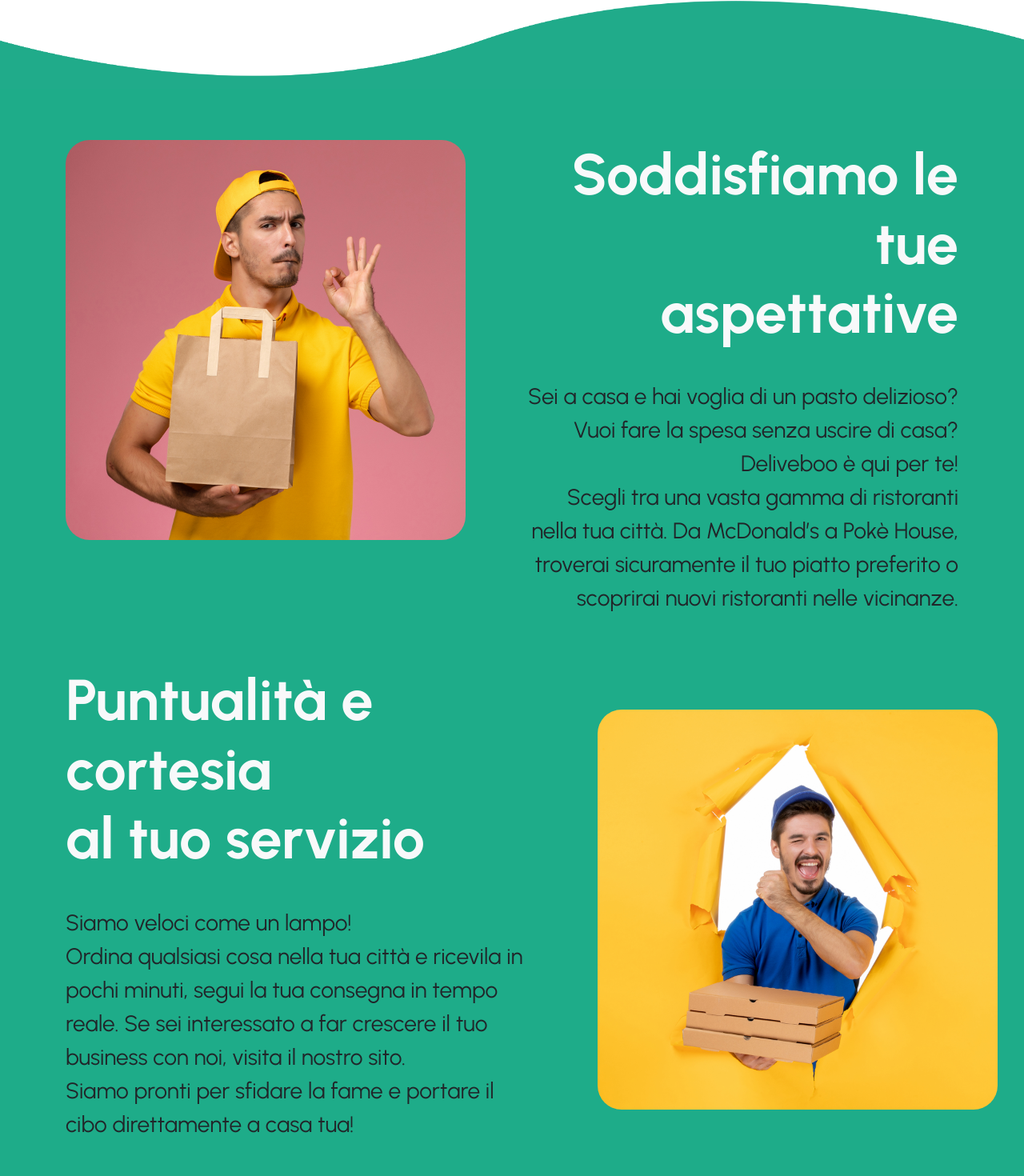
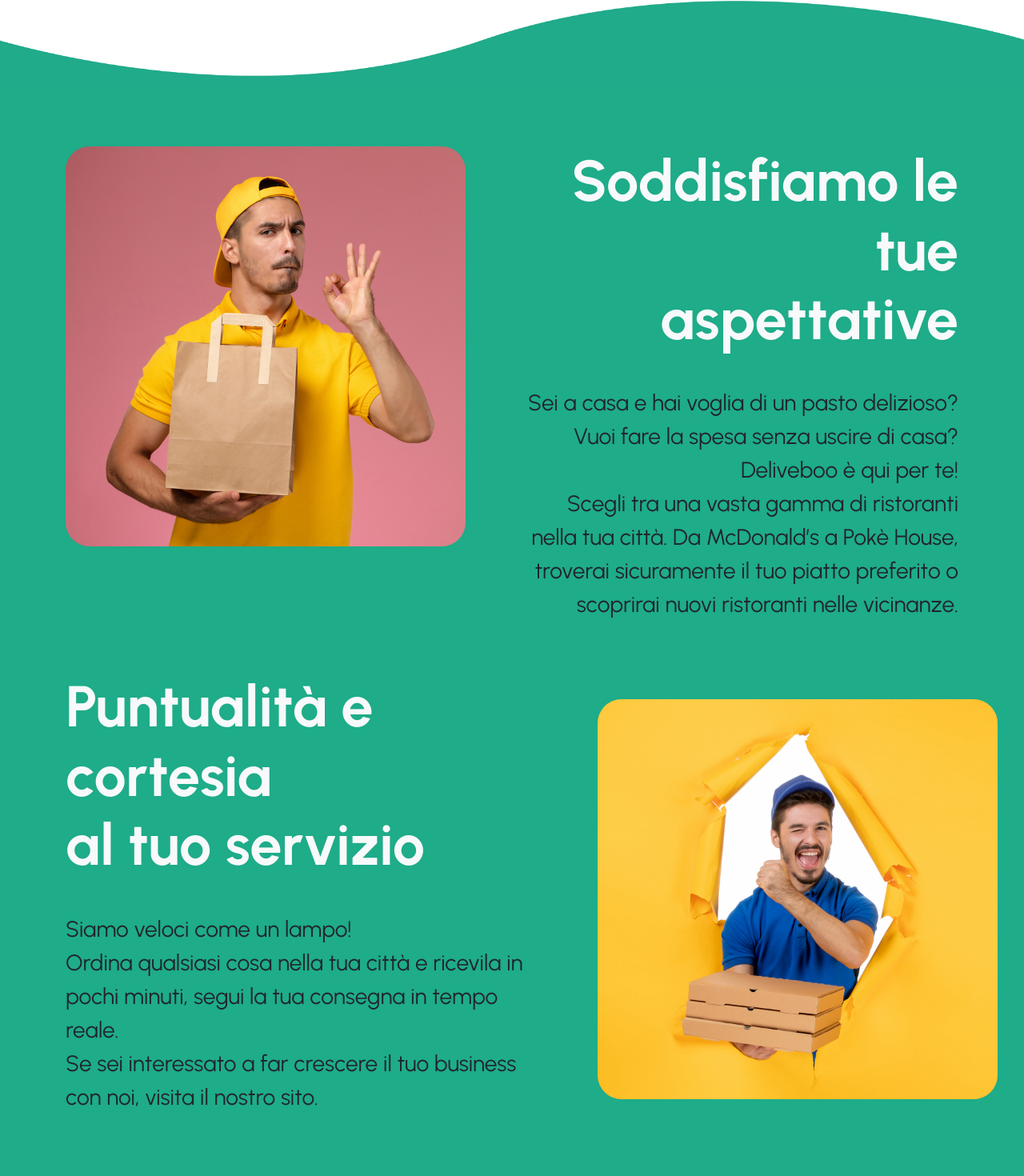
Before and after one commit to Finnedorn/vite-deliverboo, a Vue app: page / in a window 1280 px wide. Shown: the part 1900-3370 px from the top of the page at 80% size. Built offline with nearby package versions, Linux system fonts and the light colour scheme; no server answers.

Commit message:
about us component updated

```diff
--- a/src/components/AboutUsComponent.vue
+++ b/src/components/AboutUsComponent.vue
@@ -5,9 +5,9 @@
     </div>
     <div class="container-fluid about-us-wrapper py-5">
         <!-- part 1 -->
-        <div class="container pt-3 ">
+        <div class="container py-4 ">
             <div class="row">
-                <div class="col-12 col-md-6">
+                <div class="col-12 col-lg-6">
                     <div class="promo-wrapper overflow-hidden">
                         <img src="../assets/img/about-us-01.jpg" alt="about-us-promo-image">
                     </div>
@@ -26,21 +26,20 @@
             </div>
         </div>
         <!-- part 2 -->
-        <div class="container pt-5 ">
+        <div class="container py-4">
             <div class="row align-items-center ">
                 <div class="col-12 col-md-7">
-                    <h2 class="mb-3 fw-bold about-title text-light align-second">
+                    <h2 class="fw-bold about-title text-light align-second mb-3">
                         Puntualità e cortesia <br> al tuo servizio
                     </h2>
                     <p class="fs-3 pt-4 about-paragraph align-second pe-5">
                         Siamo veloci come un lampo! <br> Ordina qualsiasi cosa nella tua città e ricevila in pochi
-                        minuti, segui la tua consegna in tempo reale. Se sei interessato a far crescere il tuo
-                        business con noi, visita il nostro sito. <br> Siamo pronti per sfidare la fame e portare il cibo
-                        direttamente a casa tua!
+                        minuti, segui la tua consegna in tempo reale. <br> Se sei interessato a far crescere il tuo
+                        business con noi, visita il nostro sito.
                     </p>
                 </div>
-                <div class="col-12 col-md-4">
-                    <div class="promo-wrapper overflow-hidden">
+                <div class="col-12 col-md-5">
+                    <div class="promo-wrapper overflow-hidden ">
                         <img src="../assets/img/about-us-02.jpg" alt="about-us-promo-image">
                     </div>
                 </div>
```
